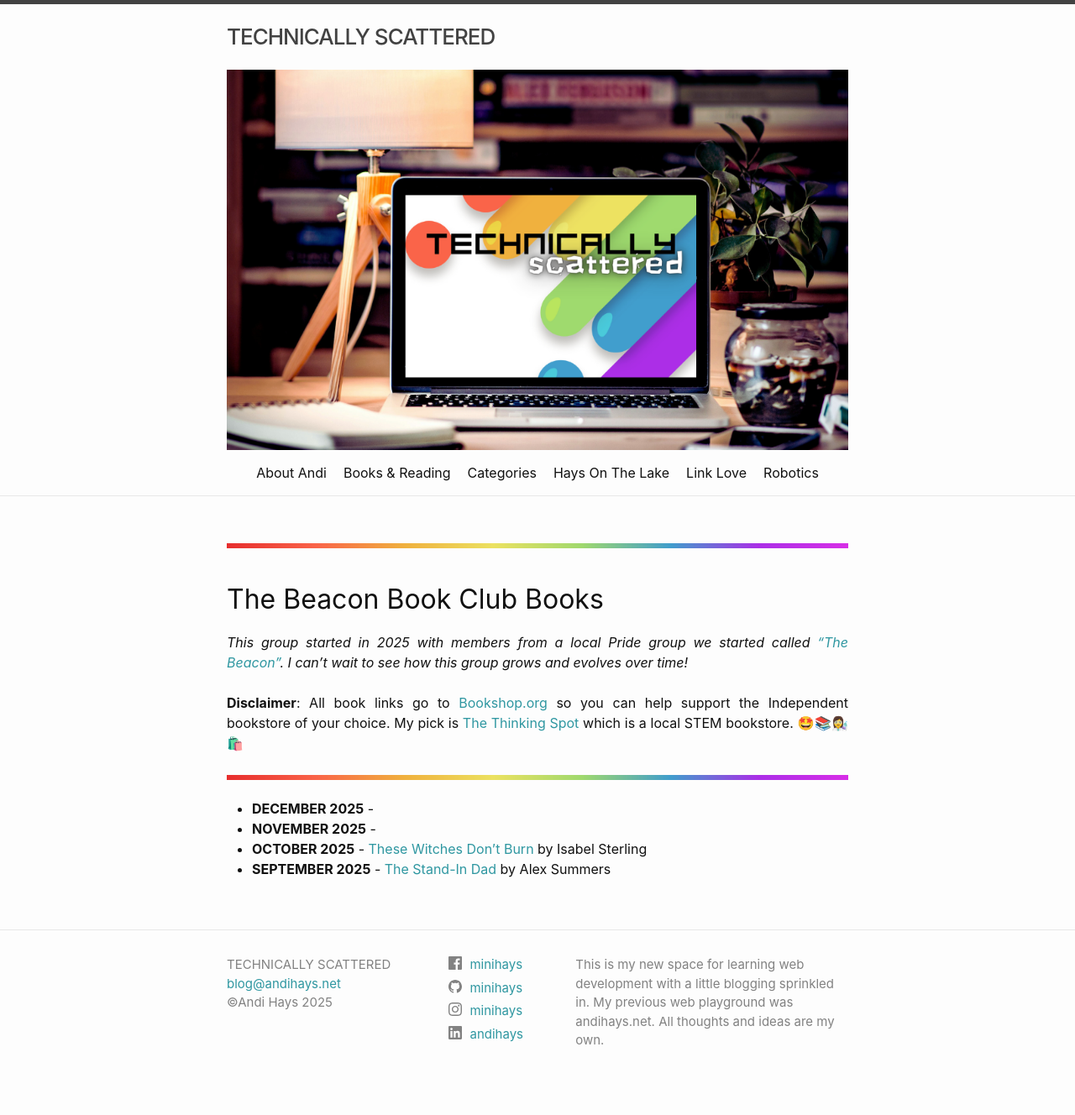
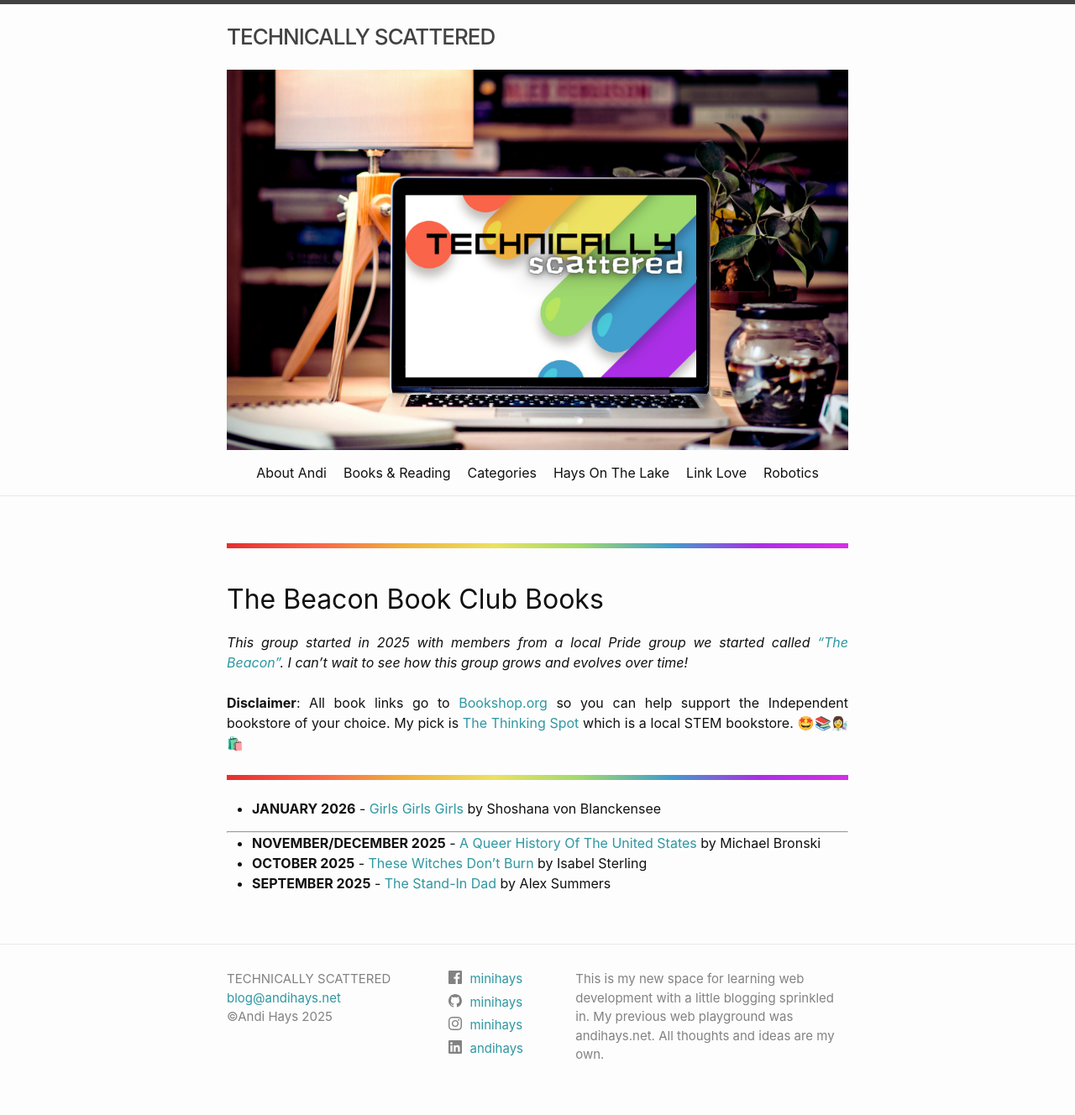
Before and after one commit to minihays/minihays.github.io, a Jekyll site: the page built from bookclub/beaconbookclub.markdown, in a window 1280 px wide. Shown: the whole page at 84% size. Built offline with Jekyll 4.4.1, drawn with Linux system fonts in a browser that asks for light colours.

Commit message:
update book list

```diff
--- a/bookclub/beaconbookclub.markdown
+++ b/bookclub/beaconbookclub.markdown
@@ -11,7 +11,9 @@ permalink: /beaconbookclub/booksread/
 
 ![Bright](/images/BrightSkinnyRainbow.png)
 
-- **DECEMBER 2025** -
-- **NOVEMBER 2025** -
+- **JANUARY 2026** - [Girls Girls Girls](https://bookshop.org/p/books/girls-girls-girls-shoshana-von-blanckensee/4fc158e567640a47?ean=9780593718445&next=t) by Shoshana von Blanckensee
+
+----
+- **NOVEMBER/DECEMBER 2025** - [A Queer History Of The United States](https://bookshop.org/p/books/a-queer-history-of-the-united-states-michael-bronski/ca7eda15f540ccce?ean=9780807044650&next=t) by Michael Bronski
 - **OCTOBER 2025** - [These Witches Don't Burn](https://bookshop.org/p/books/these-witches-don-t-burn-isabel-sterling/8bf6084308603b0f?ean=9780451480347&next=t) by Isabel Sterling
 - **SEPTEMBER 2025** - [The Stand-In Dad](https://bookshop.org/p/books/the-stand-in-dad-jake-williams/21807192?ean=9780008740665&next=t) by Alex Summers
```
